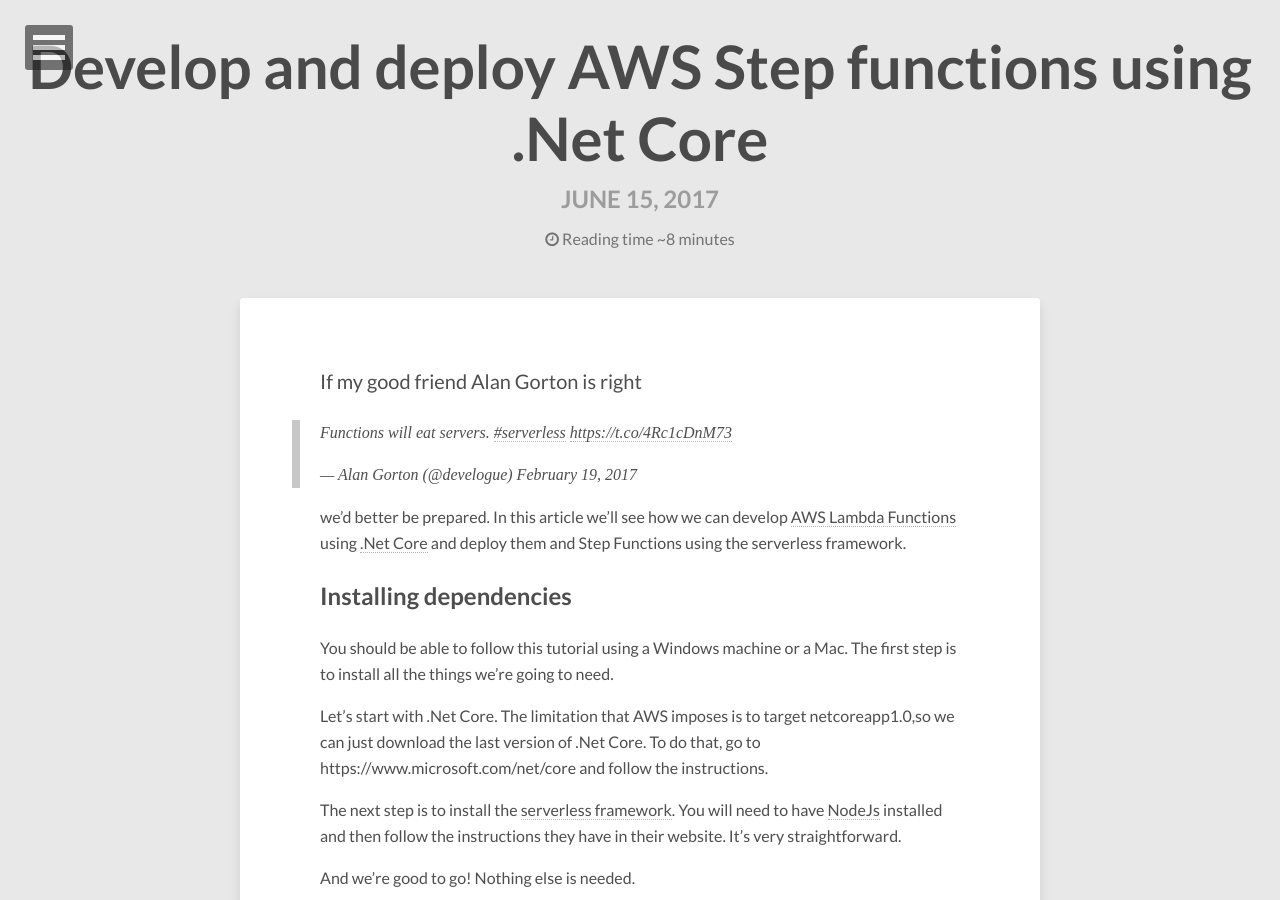
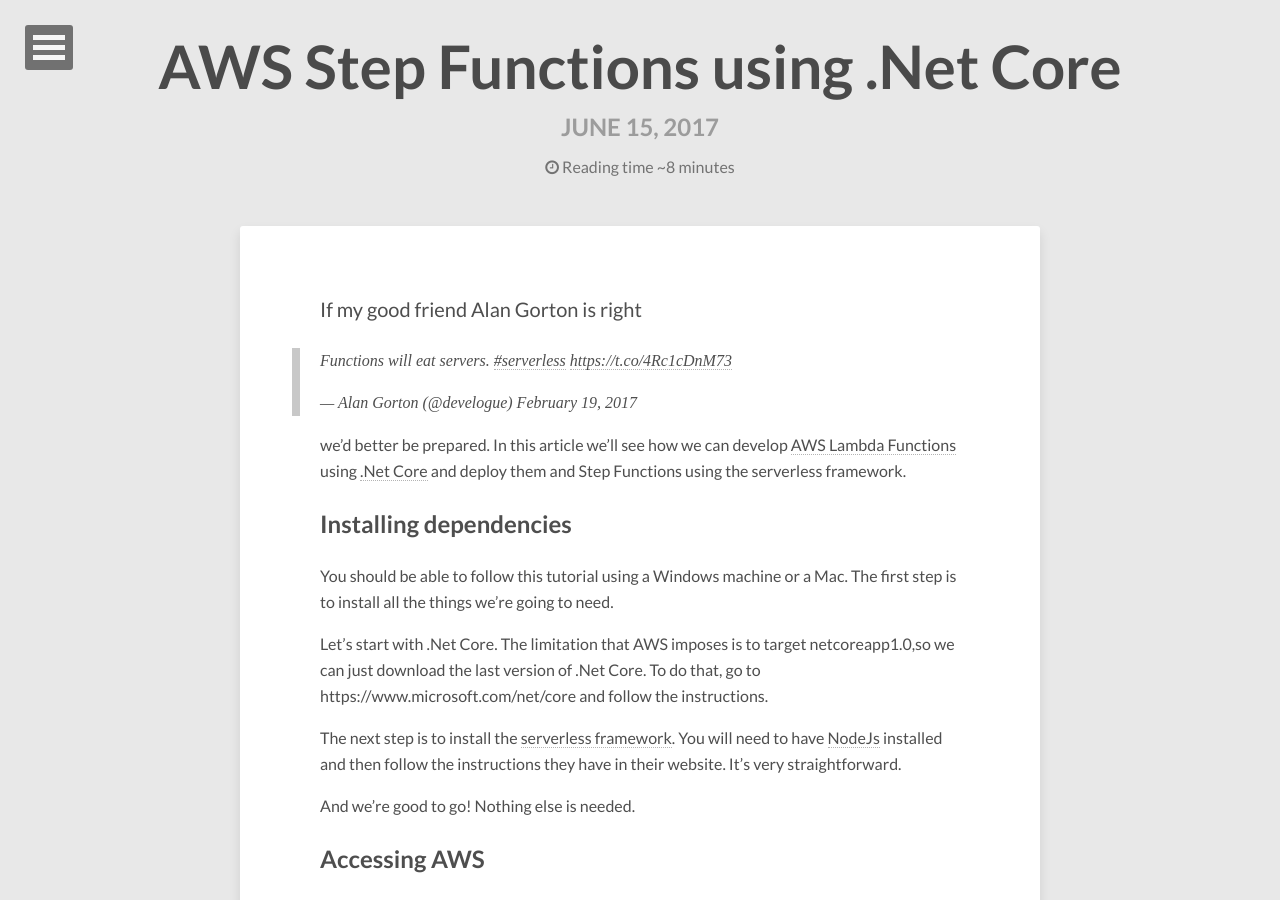
Before and after one commit to vgaltes/vgaltes.github.io, a Jekyll site: the page built from _posts/2017-06-15-step-functions-using-net-core.md, in a window 1280 px wide and 900 px high. Built offline with Jekyll 4.4.1, drawn with Linux system fonts in a browser that asks for light colours; nearby versions of some CDN libraries; comment, search, counter and statistics services are not loaded.

Commit message:
Fixed typos.

```diff
--- a/_posts/2017-06-15-step-functions-using-net-core.md
+++ b/_posts/2017-06-15-step-functions-using-net-core.md
@@ -2,7 +2,7 @@
 layout: post
 status: publish
 published: true
-title: 'Develop and deploy AWS Step functions using .Net Core'
+title: 'AWS Step Functions using .Net Core'
 author:
   display_name: Vicenç García Altés
   email: vincentredrum@gmail.com
```
